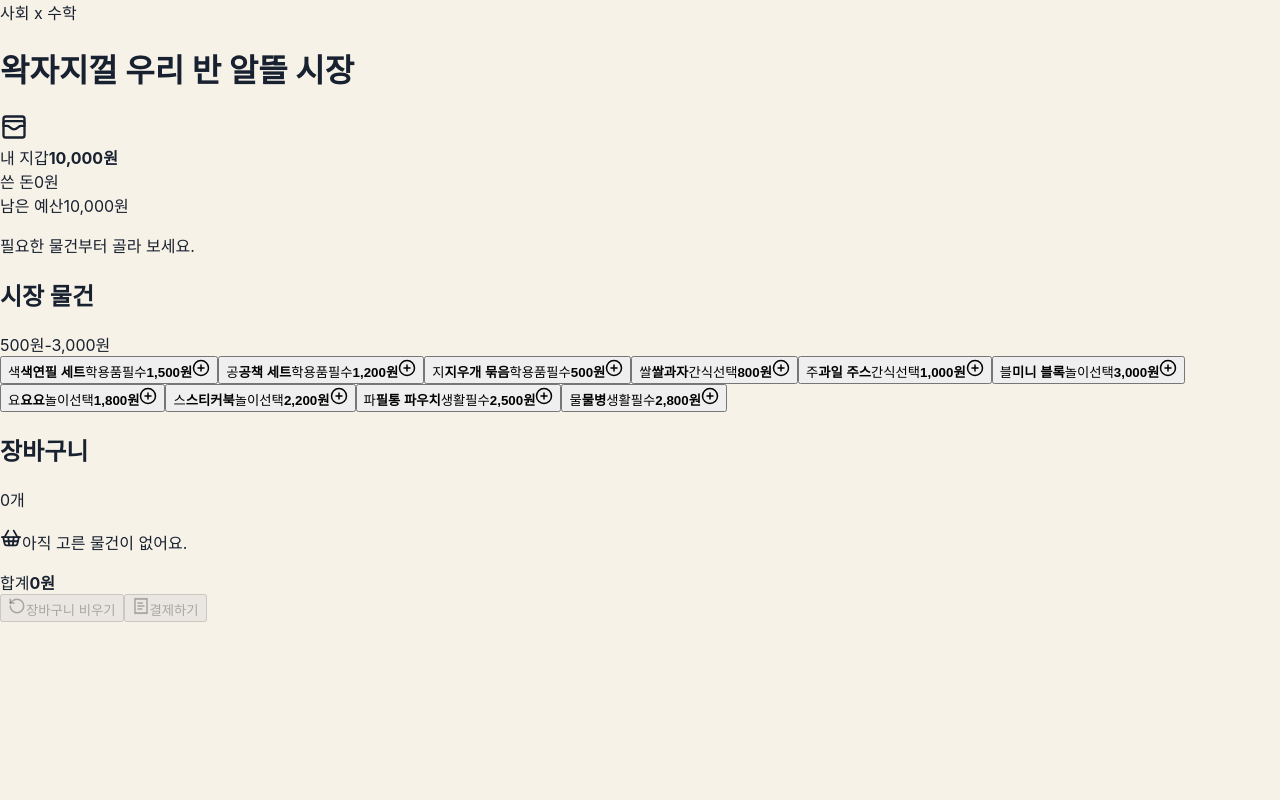
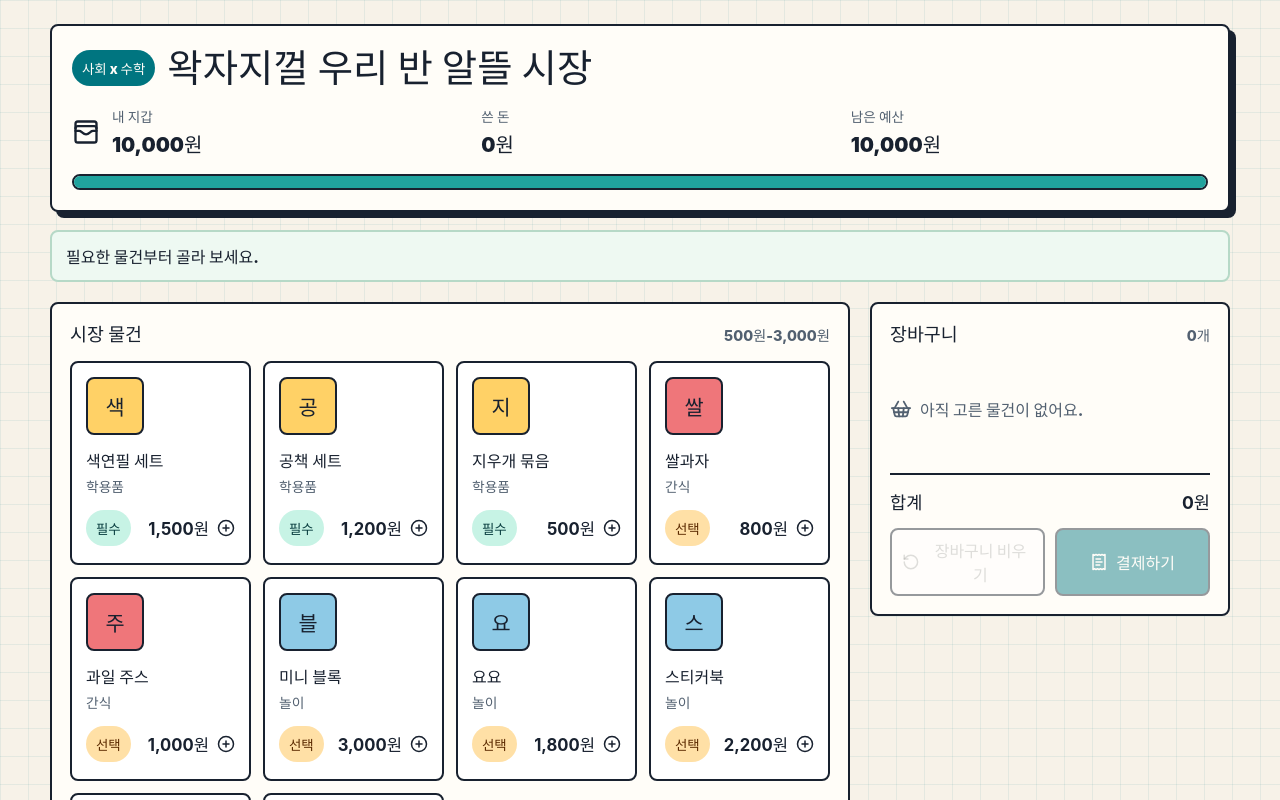
Before and after one commit to WBmaker2/smart-flea-market-simulator, a React (Vite) app: page / in a window 1280 px wide. Shown: the top 800 px of the page. Built offline with nearby package versions, Linux system fonts and the light colour scheme.

Commit message:
style: polish classroom flea market layout

```diff
--- a/src/styles.css
+++ b/src/styles.css
@@ -1,9 +1,483 @@
 :root {
-  font-family: Inter, system-ui, -apple-system, BlinkMacSystemFont, "Segoe UI", sans-serif;
+  font-family: Inter, system-ui, -apple-system, BlinkMacSystemFont, 'Segoe UI', sans-serif;
   color: #18212f;
   background: #f7f2e8;
+  font-synthesis: none;
+  text-rendering: optimizeLegibility;
+}
+
+* {
+  box-sizing: border-box;
+}
+
+*,
+*::before,
+*::after {
+  box-sizing: inherit;
 }
 
 body {
   margin: 0;
+  min-width: 320px;
+  background:
+    linear-gradient(90deg, rgba(0, 117, 128, 0.08) 1px, transparent 1px),
+    linear-gradient(180deg, rgba(0, 117, 128, 0.08) 1px, transparent 1px),
+    #f7f2e8;
+  background-size: 28px 28px;
 }
+
+button {
+  font: inherit;
+}
+
+h1,
+h2,
+p {
+  margin: 0;
+}
+
+h1 {
+  font-size: clamp(1.55rem, 3vw, 2.4rem);
+  line-height: 1.15;
+}
+
+h2 {
+  font-size: 1.15rem;
+  line-height: 1.35;
+}
+
+.app-shell {
+  width: min(1180px, calc(100% - 32px));
+  margin: 0 auto;
+  padding: 24px 0 40px;
+}
+
+.budget-bar {
+  display: grid;
+  gap: 16px;
+  padding: 20px;
+  border: 2px solid #18212f;
+  border-radius: 8px;
+  background: #fffdf8;
+  box-shadow: 6px 6px 0 #18212f;
+}
+
+.budget-heading {
+  display: flex;
+  flex-wrap: wrap;
+  align-items: center;
+  gap: 12px;
+}
+
+.subject-chip,
+.need-tag {
+  display: inline-flex;
+  align-items: center;
+  min-height: 28px;
+  padding: 4px 10px;
+  border-radius: 999px;
+  font-size: 0.84rem;
+  font-weight: 800;
+}
+
+.subject-chip {
+  color: #fffdf8;
+  background: #007580;
+}
+
+.wallet-summary {
+  display: grid;
+  grid-template-columns: auto repeat(3, minmax(120px, 1fr));
+  align-items: center;
+  gap: 12px;
+}
+
+.wallet-summary > div {
+  display: grid;
+  gap: 3px;
+}
+
+.wallet-summary span {
+  color: #526070;
+  font-size: 0.85rem;
+  font-weight: 700;
+}
+
+.wallet-summary strong,
+.wallet-summary [aria-label] {
+  color: #18212f;
+  font-size: 1.25rem;
+  font-weight: 900;
+}
+
+.wallet-summary [aria-label] {
+  min-height: 1.25rem;
+}
+
+.budget-meter {
+  height: 12px;
+  overflow: hidden;
+  border: 2px solid #18212f;
+  border-radius: 999px;
+  background: #ffe4b3;
+}
+
+.budget-meter span {
+  display: block;
+  height: 100%;
+  background: #20a39e;
+  transition: width 180ms ease;
+}
+
+.live-message,
+.warning-message {
+  margin-top: 18px;
+  padding: 12px 14px;
+  border-radius: 8px;
+  font-weight: 800;
+}
+
+.live-message {
+  border: 2px solid #b6d9c7;
+  background: #eef9f2;
+}
+
+.warning-message {
+  display: flex;
+  align-items: center;
+  gap: 8px;
+  border: 2px solid #d95030;
+  color: #7a230f;
+  background: #ffe7dd;
+}
+
+.market-layout {
+  display: grid;
+  grid-template-columns: minmax(0, 1fr) 360px;
+  gap: 20px;
+  margin-top: 20px;
+  align-items: start;
+}
+
+.product-section,
+.cart-panel,
+.reflection-panel {
+  border: 2px solid #18212f;
+  border-radius: 8px;
+  background: #fffdf8;
+}
+
+.product-section,
+.cart-panel,
+.reflection-panel,
+.product-card {
+  transition: box-shadow 120ms ease, transform 120ms ease;
+}
+
+.product-section,
+.cart-panel {
+  padding: 18px;
+}
+
+.section-title {
+  display: flex;
+  align-items: center;
+  justify-content: space-between;
+  gap: 12px;
+  margin-bottom: 14px;
+}
+
+.section-title span {
+  color: #526070;
+  font-size: 0.9rem;
+  font-weight: 800;
+}
+
+.product-grid {
+  display: grid;
+  grid-template-columns: repeat(auto-fit, minmax(160px, 1fr));
+  gap: 12px;
+}
+
+.product-card {
+  display: grid;
+  min-height: 172px;
+  gap: 10px;
+  padding: 14px;
+  border: 2px solid #18212f;
+  border-radius: 8px;
+  color: inherit;
+  text-align: left;
+  background: #ffffff;
+  cursor: pointer;
+}
+
+.product-card:hover,
+.product-card:focus-visible {
+  transform: translateY(-2px);
+  box-shadow: 4px 4px 0 #18212f;
+  outline: none;
+}
+
+.product-visual {
+  display: grid;
+  width: 54px;
+  height: 54px;
+  place-items: center;
+  border: 2px solid #18212f;
+  border-radius: 8px;
+  color: #18212f;
+  font-size: 1.3rem;
+  font-weight: 900;
+}
+
+.pencil,
+.note,
+.eraser {
+  background: #ffd166;
+}
+
+.snack,
+.juice {
+  background: #ef767a;
+}
+
+.blocks,
+.yo-yo,
+.sticker {
+  background: #8ecae6;
+}
+
+.bag,
+.water {
+  background: #95d5b2;
+}
+
+.product-meta {
+  display: grid;
+  gap: 4px;
+}
+
+.product-meta strong {
+  font-size: 1rem;
+}
+
+.product-meta span {
+  color: #526070;
+  font-size: 0.86rem;
+  font-weight: 700;
+}
+
+.product-bottom {
+  display: grid;
+  grid-template-columns: auto 1fr auto;
+  align-items: center;
+  gap: 8px;
+}
+
+.need-tag.required {
+  color: #083d3f;
+  background: #c7f3e5;
+}
+
+.need-tag.optional {
+  color: #5b2a00;
+  background: #ffe0a6;
+}
+
+.product-bottom b {
+  justify-self: end;
+  font-size: 1.04rem;
+}
+
+.cart-panel {
+  position: sticky;
+  top: 16px;
+}
+
+.empty-cart {
+  display: flex;
+  align-items: center;
+  min-height: 96px;
+  gap: 8px;
+  color: #526070;
+  font-weight: 800;
+}
+
+.cart-list {
+  display: grid;
+  gap: 10px;
+  margin: 0;
+  padding: 0;
+  list-style: none;
+}
+
+.cart-line {
+  display: grid;
+  grid-template-columns: minmax(0, 1fr) auto auto auto;
+  align-items: center;
+  gap: 8px;
+  padding: 10px;
+  border: 1px solid #d8d0bd;
+  border-radius: 8px;
+  background: #fffaf0;
+}
+
+.cart-line div {
+  display: grid;
+  gap: 3px;
+}
+
+.cart-line span {
+  color: #526070;
+  font-size: 0.82rem;
+  font-weight: 700;
+}
+
+.quantity {
+  min-width: 34px;
+  text-align: center;
+}
+
+.icon-button,
+.secondary-action,
+.primary-action {
+  display: inline-flex;
+  align-items: center;
+  justify-content: center;
+  gap: 8px;
+  border: 2px solid #18212f;
+  border-radius: 8px;
+  font-weight: 900;
+  cursor: pointer;
+}
+
+.icon-button {
+  width: 36px;
+  height: 36px;
+  color: #18212f;
+  background: #fff;
+}
+
+.cart-total {
+  display: flex;
+  align-items: center;
+  justify-content: space-between;
+  margin-top: 16px;
+  padding-top: 14px;
+  border-top: 2px solid #18212f;
+  font-size: 1.1rem;
+}
+
+.cart-actions {
+  display: grid;
+  grid-template-columns: 1fr 1fr;
+  gap: 10px;
+  margin-top: 14px;
+}
+
+.secondary-action,
+.primary-action {
+  min-height: 44px;
+  padding: 8px 10px;
+}
+
+.secondary-action {
+  background: #fff;
+}
+
+.primary-action {
+  color: #fffdf8;
+  background: #007580;
+}
+
+button:disabled {
+  cursor: not-allowed;
+  opacity: 0.45;
+}
+
+.reflection-panel {
+  display: grid;
+  gap: 12px;
+  margin-top: 20px;
+  padding: 18px;
+  background: #f1fbf7;
+}
+
+.reflection-title {
+  display: flex;
+  align-items: center;
+  gap: 8px;
+}
+
+.reflection-prompts {
+  display: grid;
+  grid-template-columns: repeat(3, minmax(0, 1fr));
+  gap: 10px;
+}
+
+.reflection-prompts span {
+  min-height: 56px;
+  padding: 10px;
+  border: 1px solid #9bc8b2;
+  border-radius: 8px;
+  background: #ffffff;
+  font-weight: 800;
+}
+
+@media (max-width: 860px) {
+  .app-shell {
+    width: min(100% - 20px, 720px);
+    padding-top: 12px;
+  }
+
+  .wallet-summary {
+    grid-template-columns: auto 1fr;
+  }
+
+  .wallet-summary > div:nth-child(4) {
+    grid-column: 1 / -1;
+  }
+
+  .market-layout {
+    grid-template-columns: 1fr;
+  }
+
+  .cart-panel {
+    position: static;
+  }
+
+  .reflection-prompts {
+    grid-template-columns: 1fr;
+  }
+}
+
+@media (max-width: 520px) {
+  .budget-bar,
+  .product-section,
+  .cart-panel,
+  .reflection-panel {
+    padding: 14px;
+  }
+
+  .product-grid {
+    grid-template-columns: 1fr;
+  }
+
+  .cart-line {
+    grid-template-columns: 1fr auto;
+  }
+
+  .cart-line b {
+    grid-column: 1;
+  }
+
+  .icon-button {
+    grid-column: 2;
+    grid-row: 1 / span 2;
+  }
+
+  .cart-actions {
+    grid-template-columns: 1fr;
+  }
+}
```
